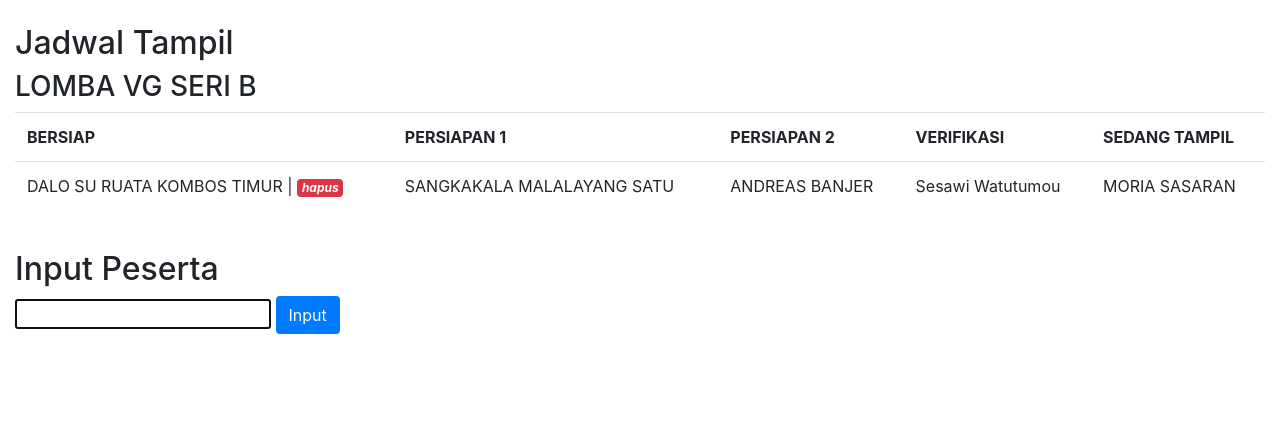
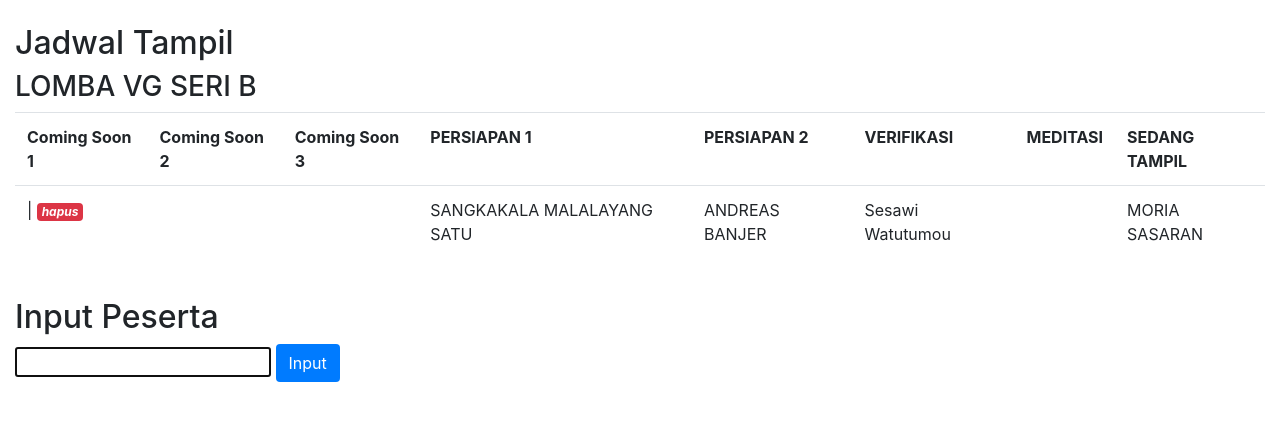
Before and after one commit to artmenjoy/tampil-fspg, a CodeIgniter app: page /database/main/setting in a window 1280 px wide. Shown: the top 421 px of the page. Run offline with CodeIgniter, Linux system fonts and the light colour scheme; data comes from the database, SQL or seed files in the repository; data that the repository does not hold is empty; some libraries are stand-ins or nearby versions.

Commit message:
Added Coming Soon & Meditasi

```diff
--- a/application/config/doctypes.php
+++ b/application/config/doctypes.php
@@ -1,5 +1,5 @@
 <?php
-defined('BASEPATH') OR exit('No direct script access allowed');
+defined('BASEPATH') or exit('No direct script access allowed');
 
 $_doctypes = array(
 	'xhtml11' => '<!DOCTYPE html PUBLIC "-//W3C//DTD XHTML 1.1//EN" "http://www.w3.org/TR/xhtml11/DTD/xhtml11.dtd">',
--- a/application/controllers/Main.php
+++ b/application/controllers/Main.php
@@ -55,11 +55,14 @@ class Main extends CI_Controller
 		$data_awal = $this->table_kegiatan->get($param);
 
 		$id['id'] = 1;
-		$data['bersiap'] = $this->input->post('baru');
-		$data['persiapan_1'] = $data_awal->bersiap;
+		$data['cs_1'] = $this->input->post('baru');
+		$data['cs_2'] = $data_awal->cs_1;
+		$data['cs_3'] = $data_awal->cs_2;
+		$data['persiapan_1'] = $data_awal->cs_3;
 		$data['persiapan_2'] = $data_awal->persiapan_1;
 		$data['verifikasi'] = $data_awal->persiapan_2;
-		$data['tampil'] = $data_awal->verifikasi;
+		$data['meditasi'] = $data_awal->verifikasi;
+		$data['tampil'] = $data_awal->meditasi;
 		$data['after'] = $data_awal->tampil;
 
 		$this->table_kegiatan->update($id, $data);
@@ -72,10 +75,13 @@ class Main extends CI_Controller
 		$data_awal = $this->table_kegiatan->get($param);
 
 		$id['id'] = 1;
-		$data['bersiap'] = $data_awal->persiapan_1;
+		$data['cs_1'] = $data_awal->cs_2;
+		$data['cs_2'] = $data_awal->cs_3;
+		$data['cs_3'] = $data_awal->persiapan_1;
 		$data['persiapan_1'] = $data_awal->persiapan_2;
 		$data['persiapan_2'] = "$data_awal->verifikasi";
-		$data['verifikasi'] = "$data_awal->tampil";
+		$data['verifikasi'] = "$data_awal->meditasi";
+		$data['meditasi'] = "$data_awal->tampil";
 		$data['tampil'] = "$data_awal->after";
 		$data['after'] = "";
 
--- a/application/views/main/edit.php
+++ b/application/views/main/edit.php
@@ -5,19 +5,24 @@
 		<h3 class="mt-2">LOMBA VG SERI B</h3>
 		<table class="table table-hover">
 			<tr>
-				<th>BERSIAP</th>
+				<th>Coming Soon 1</th>
+				<th>Coming Soon 2</th>
+				<th>Coming Soon 3</th>
 				<th>PERSIAPAN 1</th>
 				<th>PERSIAPAN 2</th>
 				<th>VERIFIKASI</th>
-				<!-- <th>MEDITASI</th> -->
+				<th>MEDITASI</th>
 				<th>SEDANG TAMPIL</th>
 			</tr>
 
 			<tr>
-				<td><?= $data->bersiap; ?> | <a href="<?= base_url(); ?>main/setting_delete" onclick="return confirm('Hapus?')"><i class="badge-danger badge" >hapus</i></a></td>
+				<td><?= $data->cs_1; ?> | <a href="<?= base_url(); ?>main/setting_delete" onclick="return confirm('Hapus?')"><i class="badge-danger badge">hapus</i></a></td>
+				<td><?= $data->cs_2; ?></td>
+				<td><?= $data->cs_3; ?></td>
 				<td><?= $data->persiapan_1; ?></td>
 				<td><?= $data->persiapan_2; ?></td>
 				<td><?= $data->verifikasi; ?></td>
+				<td><?= $data->meditasi; ?></td>
 				<td><?= $data->tampil; ?></td>
 
 			</tr>
```
Also changed, not shown: application/views/main/dataonly.php (+17 -2 lines), application/config/database copy 2.php (renamed from application/config/database copy.php).
